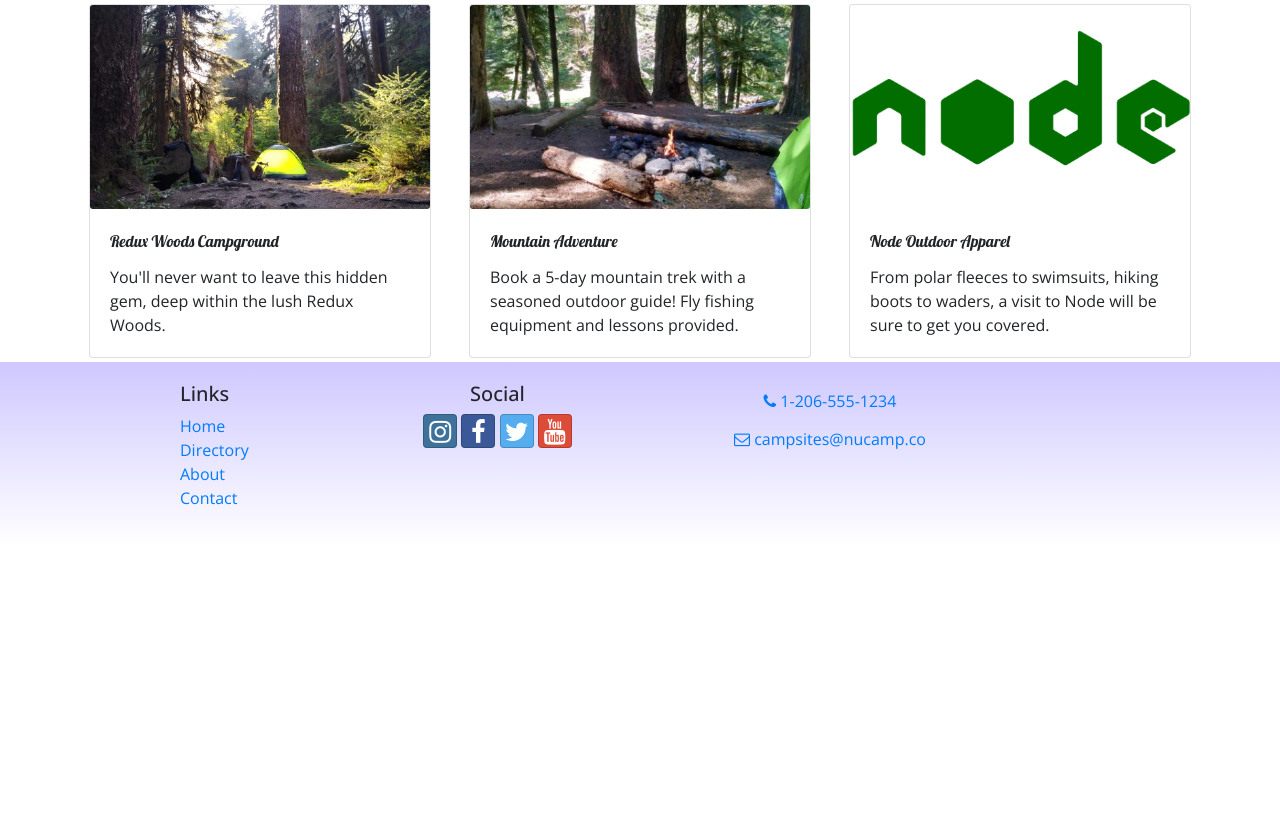
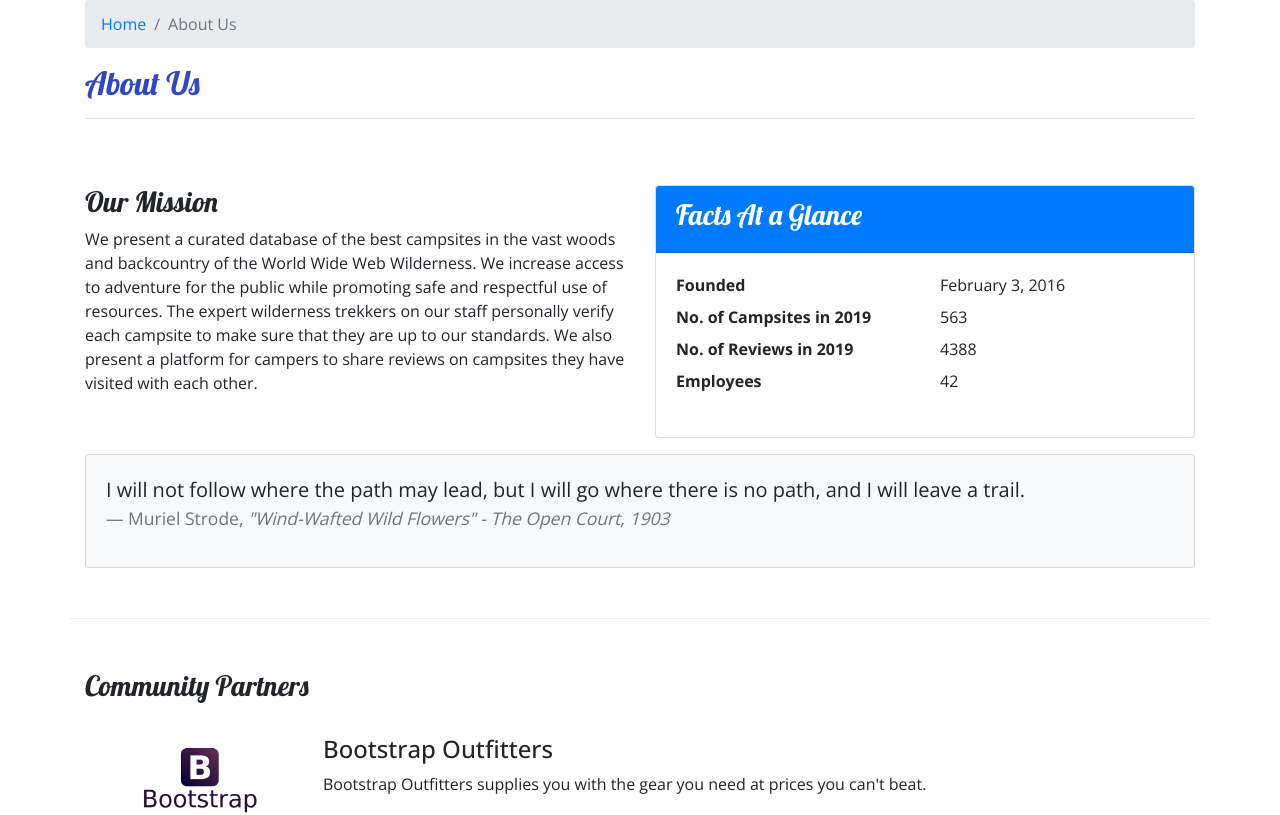
Before and after one commit to AnaMz11/React_NuCamp, a React (Create React App) app: page /aboutus in a window 1280 px wide. Before the commit this address led to /home. Shown: the part 220-1035 px from the top of the page. Before the commit the page ends 800 px from the top, so only its background shows below. Built offline with nearby package versions, Linux system fonts and the light colour scheme.

Commit message:
Week 3 Workshop Assignment

```diff
--- /dev/null
+++ b/src/components/AboutComponent.js
@@ -0,0 +1,95 @@
+import React from 'react';
+import { Breadcrumb, BreadcrumbItem, Card, CardBody, CardHeader, Media } from 'reactstrap';
+import { Link } from 'react-router-dom';
+
+
+
+function RenderPartner({partner}) {
+    if(partner) {
+        return (
+            <React.Fragment>
+                <Media object src={partner.image} alt={partner.name} width="150" />
+                <Media body className="ml-5 mb-4">
+                    <Media heading>{partner.name}</Media>
+                    {partner.description}
+                </Media>
+            </React.Fragment>
+        );
+    }
+    return
+        <div />;
+}
+
+function About(props) {
+
+    const partners = props.partners.map(partner => {
+        return (
+           <Media tag="li" key={partner.id}>
+               <RenderPartner partner={partner} />
+           </Media>
+        );
+    });
+
+    return (
+        <div className="container">
+            <div className="row">
+                <div className="col">
+                    <Breadcrumb>
+                        <BreadcrumbItem><Link to="/home">Home</Link></BreadcrumbItem>
+                        <BreadcrumbItem active>About Us</BreadcrumbItem>
+                    </Breadcrumb>
+                    <h2>About Us</h2>
+                    <hr />
+                </div>
+            </div>
+            <div className="row row-content">
+                <div className="col-sm-6">
+                    <h3>Our Mission</h3>
+                    <p>We present a curated database of the best campsites in the vast woods and backcountry of the World Wide Web Wilderness. We increase access to adventure for the public while promoting safe and respectful use of resources. The expert wilderness trekkers on our staff personally verify each campsite to make sure that they are up to our standards. We also present a platform for campers to share reviews on campsites they have visited with each other.</p>
+                </div>
+                <div className="col-sm-6">
+                    <Card>
+                        <CardHeader className="bg-primary text-white"><h3>Facts At a Glance</h3></CardHeader>
+                        <CardBody>
+                            <dl className="row">
+                                <dt className="col-6">Founded</dt>
+                                <dd className="col-6">February 3, 2016</dd>
+                                <dt className="col-6">No. of Campsites in 2019</dt>
+                                <dd className="col-6">563</dd>
+                                <dt className="col-6">No. of Reviews in 2019</dt>
+                                <dd className="col-6">4388</dd>
+                                <dt className="col-6">Employees</dt>
+                                <dd className="col-6">42</dd>
+                            </dl>
+                        </CardBody>
+                    </Card>
+                </div>
+                <div className="col">
+                    <Card className="bg-light mt-3">
+                        <CardBody>
+                            <blockquote className="blockquote">
+                                <p className="mb-0">I will not follow where the path may lead, but I will go where there is no path, and I will leave a trail.</p>
+                                <footer className="blockquote-footer">Muriel Strode,{' '}
+                                    <cite title="Source Title">"Wind-Wafted Wild Flowers" -
+                                    The Open Court, 1903</cite>
+                                </footer>
+                            </blockquote>
+                        </CardBody>
+                    </Card>
+                </div>
+            </div>
+            <div className="row row-content">
+                <div className="col-12">
+                    <h3>Community Partners</h3>
+                </div>
+                <div className="col mt-4">
+                    <Media list>
+                        {partners}
+                    </Media>
+                </div>
+            </div>
+        </div>
+    );
+}
+
+export default About;
--- a/src/components/CampsiteInfoComponent.js
+++ b/src/components/CampsiteInfoComponent.js
@@ -1,5 +1,5 @@
 import React from 'react';
-import { Card, CardImg, CardText, CardBody, CardTitle, Breadcrumb, BreadcrumbItem } from 'reactstrap';
+import { Card, CardImg, CardText, CardBody, Breadcrumb, BreadcrumbItem } from 'reactstrap';
 import { Link } from 'react-router-dom';
 
 
--- a/src/components/MainComponent.js
+++ b/src/components/MainComponent.js
@@ -4,6 +4,7 @@
 import Footer from './FooterComponent';
 import Home from './HomeComponent';
 import Contact from './ContactComponent';
+import About from './AboutComponent';
 import CampsiteInfo from './CampsiteInfoComponent';
 import { Switch, Route, Redirect } from 'react-router-dom';
 import { CAMPSITES } from '../shared/campsites';
@@ -51,6 +52,7 @@
                         <Route path='/home' component={HomePage} />
                         <Route exact path='/directory' render={() => <Directory campsites={this.state.campsites} />} />
                         <Route path='/directory/:campsiteId' component={CampsiteWithId} />
+                        <Route exact path='/aboutus' render={() => <About partners={this.state.partners} />} />
                         <Route exact path='/contactus' component={Contact} />
                         <Redirect to='/home' />
                     </Switch>
```
Also changed, not shown: 1 other file (tests, documents, lock files or other folders).
